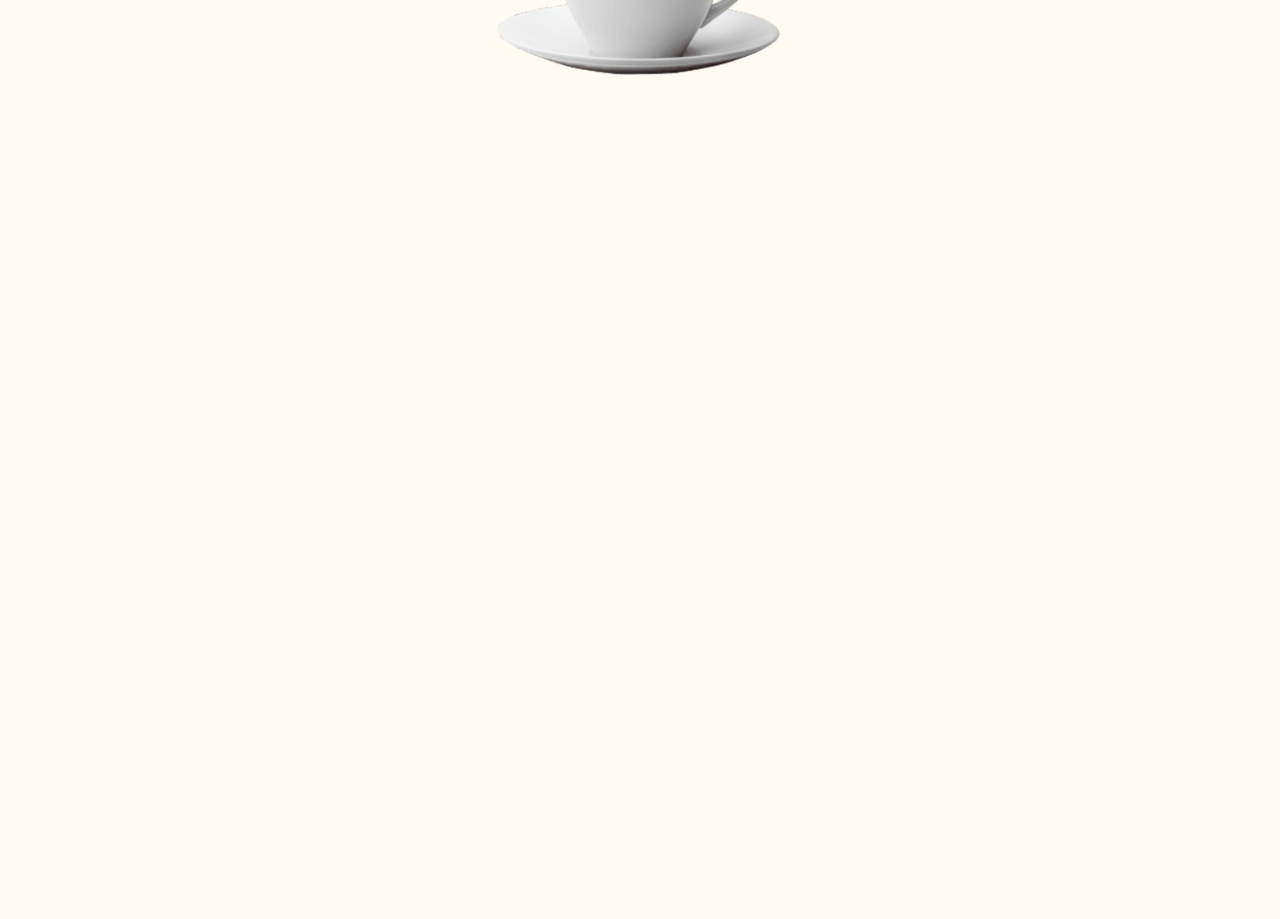
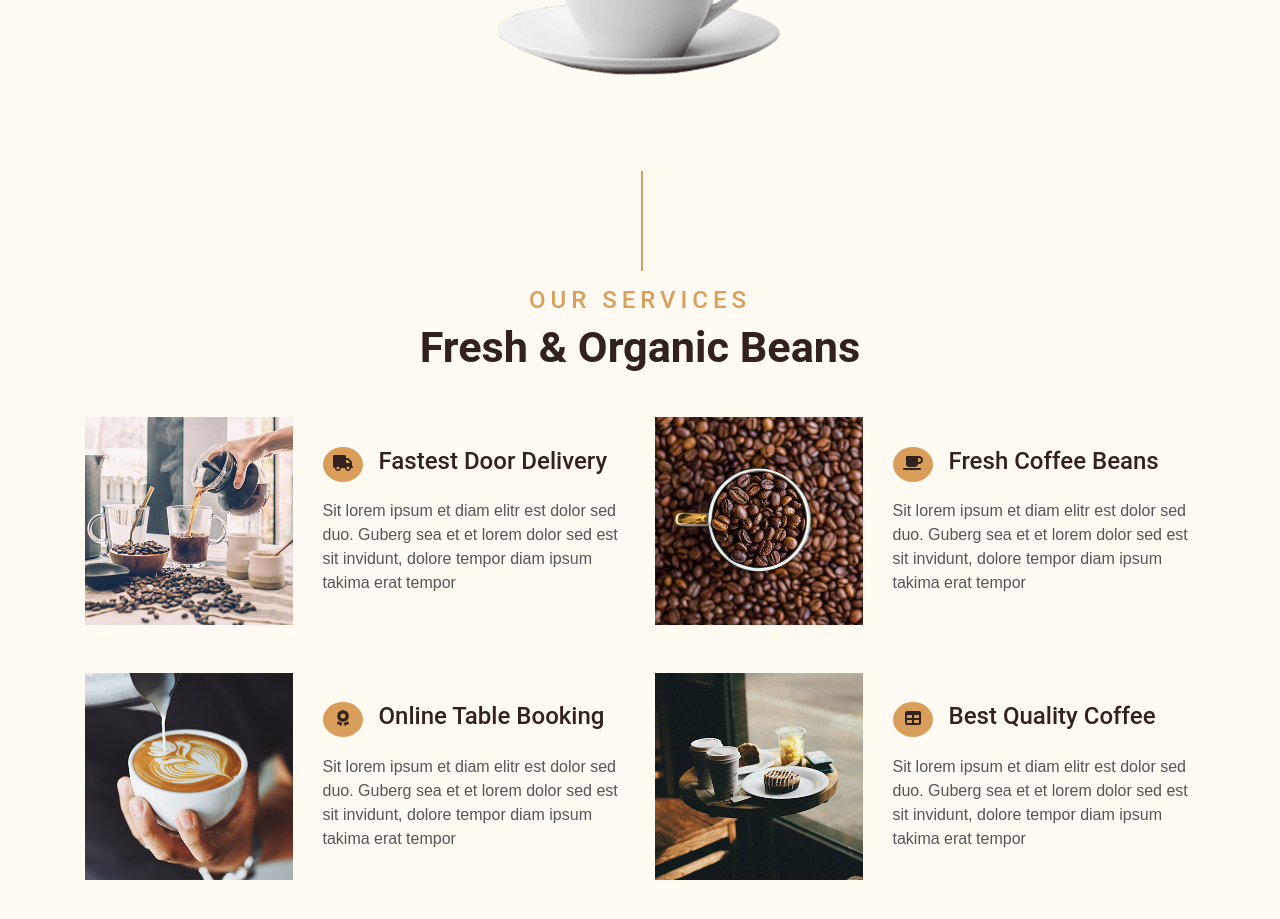
Before and after one commit to Royamosavipour/Next.Coffe, a Next.js app: page / in a window 1280 px wide. Shown: the part 1520-2439 px from the top of the page. Before the commit the page ends 1643 px from the top, so only its background shows below. Built offline with nearby package versions, Linux system fonts and the light colour scheme.

Commit message:
add icon at servise component

```diff
--- a/components/Modules/ServiseItem/ServiseItem.js
+++ b/components/Modules/ServiseItem/ServiseItem.js
@@ -1,7 +1,43 @@
-import React from 'react'
+import React from "react";
+import "@fortawesome/fontawesome-svg-core/styles.css";
+import { config } from "@fortawesome/fontawesome-svg-core";
+import { FontAwesomeIcon } from "@fortawesome/react-fontawesome";
+config.autoAddCss = false;
+import * as Icons from "@fortawesome/free-solid-svg-icons"
 
-export default function ServiseItem() {
+
+export default function ServiseItem({ img, title, desc, icon }) {
+console.log(Icons)
+
   return (
-    <div>ServiseItem</div>
-  )
+    <div class="col-lg-6 mb-5">
+      <div class="row align-items-center">
+        <div class="col-sm-5">
+          <img class="img-fluid mb-3 mb-sm-0" src={img} alt="" />
+        </div>
+        <div class="col-sm-7">
+          <h4 style={{display:"flex", gap:"1rem"}}>
+            <div
+              style={{
+                backgroundColor: "#DA9E5B",
+                borderRadius: "100%",
+                height: "35px",
+                width: "40px",
+                textAlign: "center",
+              }}
+            >
+              <FontAwesomeIcon
+                icon={Icons[icon]}
+                style={{ fontSize: "1rem", margin: "0,auto" }}
+              />
+            </div>
+
+            {/* <i class="fa fa-truck service-icon"></i> */}
+            <p>{title}</p>
+          </h4>
+          <p class="m-0">{desc}</p>
+        </div>
+      </div>
+    </div>
+  );
 }
--- a/components/Templates/Index/Servises.js
+++ b/components/Templates/Index/Servises.js
@@ -1,7 +1,59 @@
 import React from 'react'
+import ServiseItem from '@/components/Modules/ServiseItem/ServiseItem'
 
 export default function Servises() {
   return (
-    <div>Servises</div>
+    <>
+    <div class="container-fluid pt-5">
+      <div class="container">
+        <div class="section-title">
+          <h4
+            class="text-primary text-uppercase"
+            style={{ letterSpacing: "5px" }}
+          >
+            Our Services
+          </h4>
+          <h1 class="display-4">Fresh &amp; Organic Beans</h1>
+        </div>
+        <div class="row">
+          <ServiseItem
+            title="Fastest Door Delivery"
+            desc="Sit lorem ipsum et diam elitr est dolor sed duo. Guberg sea et
+            et lorem dolor sed est sit invidunt, dolore tempor diam ipsum
+            takima erat tempor"
+            img="/images/service-1.jpg"
+            icon="faTruck"
+          />
+          <ServiseItem
+            title="Fresh Coffee Beans"
+            desc="Sit lorem ipsum et diam elitr est dolor sed duo. Guberg sea et
+            et lorem dolor sed est sit invidunt, dolore tempor diam ipsum
+            takima erat tempor"
+            img="/images/service-2.jpg"
+            icon="faCoffee"
+          />
+          <ServiseItem
+            title="Online Table Booking"
+            desc="Sit lorem ipsum et diam elitr est dolor sed duo. Guberg sea et
+            et lorem dolor sed est sit invidunt, dolore tempor diam ipsum
+            takima erat tempor"
+            img="/images/service-3.jpg"
+            icon="faAward"
+          />
+          <ServiseItem
+            title="Best Quality Coffee"
+            desc="Sit lorem ipsum et diam elitr est dolor sed duo. Guberg sea et
+            et lorem dolor sed est sit invidunt, dolore tempor diam ipsum
+            takima erat tempor"
+            img="/images/service-4.jpg"
+            icon="faTable"
+          />
+        </div>
+      </div>
+    </div>
+
+
+
+    </>
   )
 }
--- a/package.json
+++ b/package.json
@@ -9,6 +9,9 @@
     "lint": "next lint"
   },
   "dependencies": {
+    "@fortawesome/fontawesome-svg-core": "^6.5.1",
+    "@fortawesome/free-solid-svg-icons": "^6.5.1",
+    "@fortawesome/react-fontawesome": "^0.2.0",
     "next": "14.0.4",
     "react": "^18",
     "react-dom": "^18",
--- a/pages/index.js
+++ b/pages/index.js
@@ -1,12 +1,14 @@
 import React from "react";
 import Slider from "../components/Templates/Index/Slider";
-import About from "@/components/Templates/Index/About"
+import About from "@/components/Templates/Index/About";
+import Servises from "@/components/Templates/Index/Servises";
 
 export default function Index() {
   return (
     <>
       <Slider />
       <About />
+      <Servises />
     </>
   );
 }
```
Also changed, not shown: 1 other file (tests, documents, lock files or other folders).
